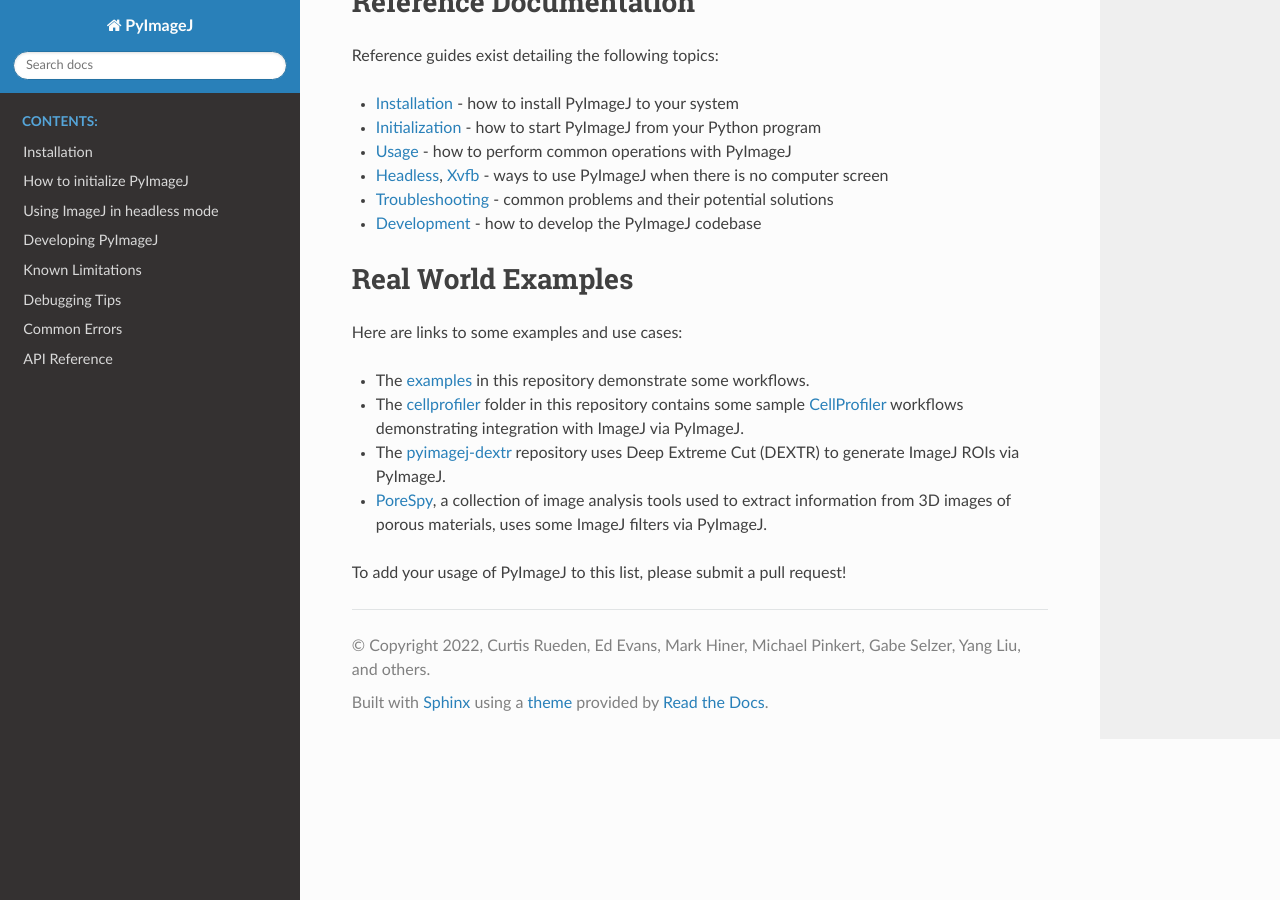
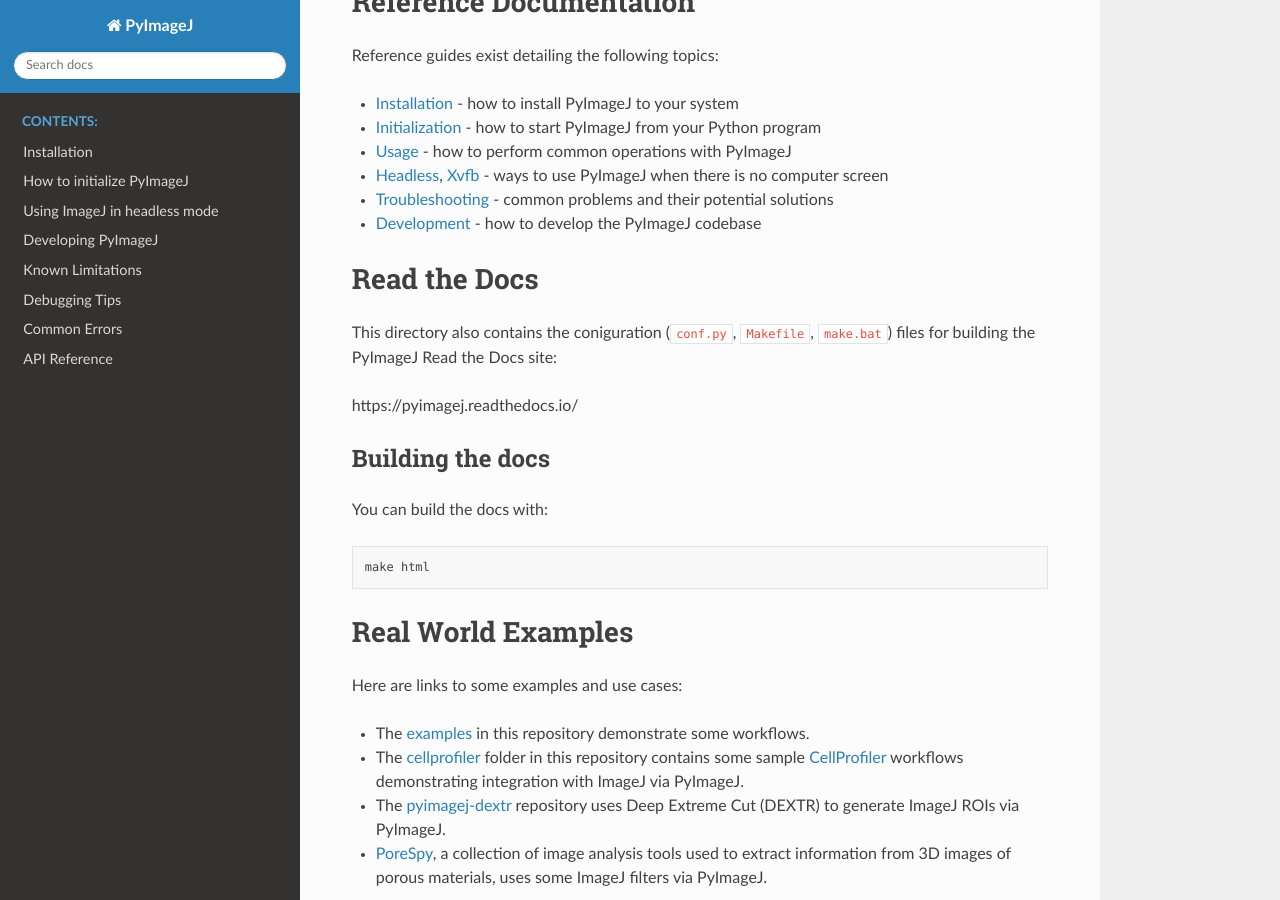
Before and after one commit to imagej/pyimagej, a Sphinx documentation site: the page built from doc/README.md, in a window 1280 px wide and 900 px high, scrolled down 489 px. Built offline with Sphinx 7.4.7 and the Read the Docs theme 2.0.0, drawn with Linux system fonts in a browser that asks for light colours.

Commit message:
Merge rtd README with doc/README.md and delete dup

````diff
--- a/doc/README.md
+++ b/doc/README.md
@@ -24,6 +24,20 @@
 * [Troubleshooting](Troubleshooting.md) - common problems and their potential solutions
 * [Development](Development.md) - how to develop the PyImageJ codebase
 
+## Read the Docs
+
+This directory also contains the coniguration (`conf.py`, `Makefile`, `make.bat`) files for building the PyImageJ Read the Docs site:
+
+  https://pyimagej.readthedocs.io/
+
+### Building the docs
+
+You can build the docs with:
+
+```
+make html
+```
+
 ## Real World Examples
 
 Here are links to some examples and use cases:
````
Also changed, not shown: doc/rtd/README.md (deleted, +0 -12 lines).
